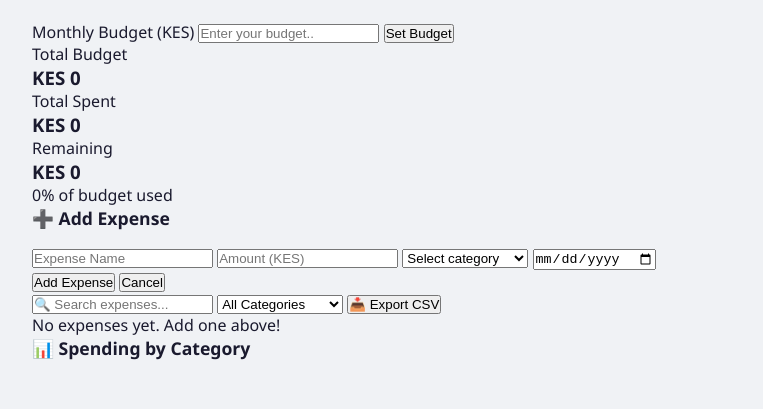
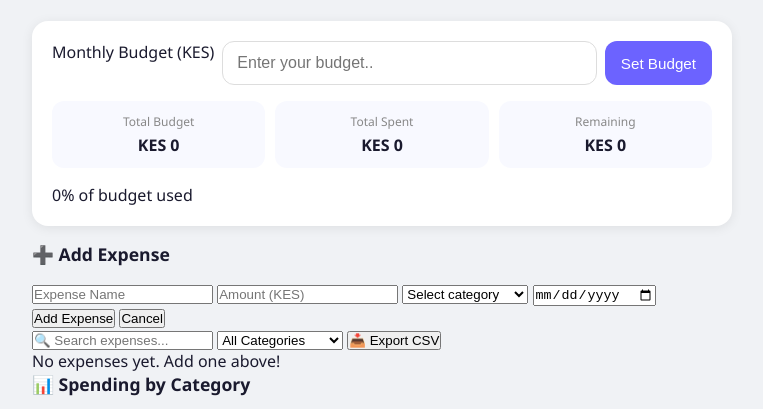
Before and after one commit to GeoMN99/Expense-Tracker, a plain HTML site: page index.html in a window 1280 px wide. Shown: the part 66-475 px from the top of the page, without its empty margins (258-1021 px from the left). Drawn offline with nearby package versions, Linux system fonts and the light colour scheme.

Commit message:
feat(style.css):style budget section

```diff
--- a/style.css
+++ b/style.css
@@ -52,3 +52,77 @@ h2 {
     margin-bottom: 16px;
     color: var(--text-primary);
 }
+
+/* Budget Section */
+.budget-section {
+    background: var(--card);
+    border-radius: var(--radius-lg);
+    padding: 20px;
+    margin-bottom: 16px;
+    box-shadow: var(--shadow);
+}
+
+.budget-input {
+    display: flex;
+    gap: 8px;
+    margin-bottom: 16px;
+    flex-wrap: wrap;
+}
+
+.budget-input input {
+    flex: 1;
+    padding: 10px 14px;
+    border: 1px solid var(--border);
+    border-radius: var(--radius);
+    font-size: 1rem;
+    outline: none;
+    min-width: 0;
+    transition: border-color var(--transition);
+}
+
+.budget-input input:focus {
+    border-color: var(--primary);
+}
+
+.budget-input button {
+    padding: 10px 16px;
+    background: var(--primary);
+    color: var(--card);
+    border: none;
+    border-radius: var(--radius);
+    font-size: 0.95rem;
+    cursor: pointer;
+    white-space: nowrap;
+    min-height: 44px;
+    transition: background var(--transition);
+}
+
+.budget-input button:active {
+    background: var(--primary-dark);
+}
+
+.budget-stats {
+    display: grid;
+    grid-template-columns: repeat(3, 1fr);
+    gap: 10px;
+    margin-bottom: 16px;
+}
+
+.stat-card {
+    background: var(--card-alt);
+    border-radius: var(--radius);
+    padding: 12px;
+    text-align: center;
+}
+
+.stat-card span {
+    font-size: 0.75rem;
+    color: var(--text-secondary);
+    display: block;
+    margin-bottom: 4px;
+}
+
+.stat-card h3 {
+    font-size: 1rem;
+    color: var(--text-primary);
+}
```
